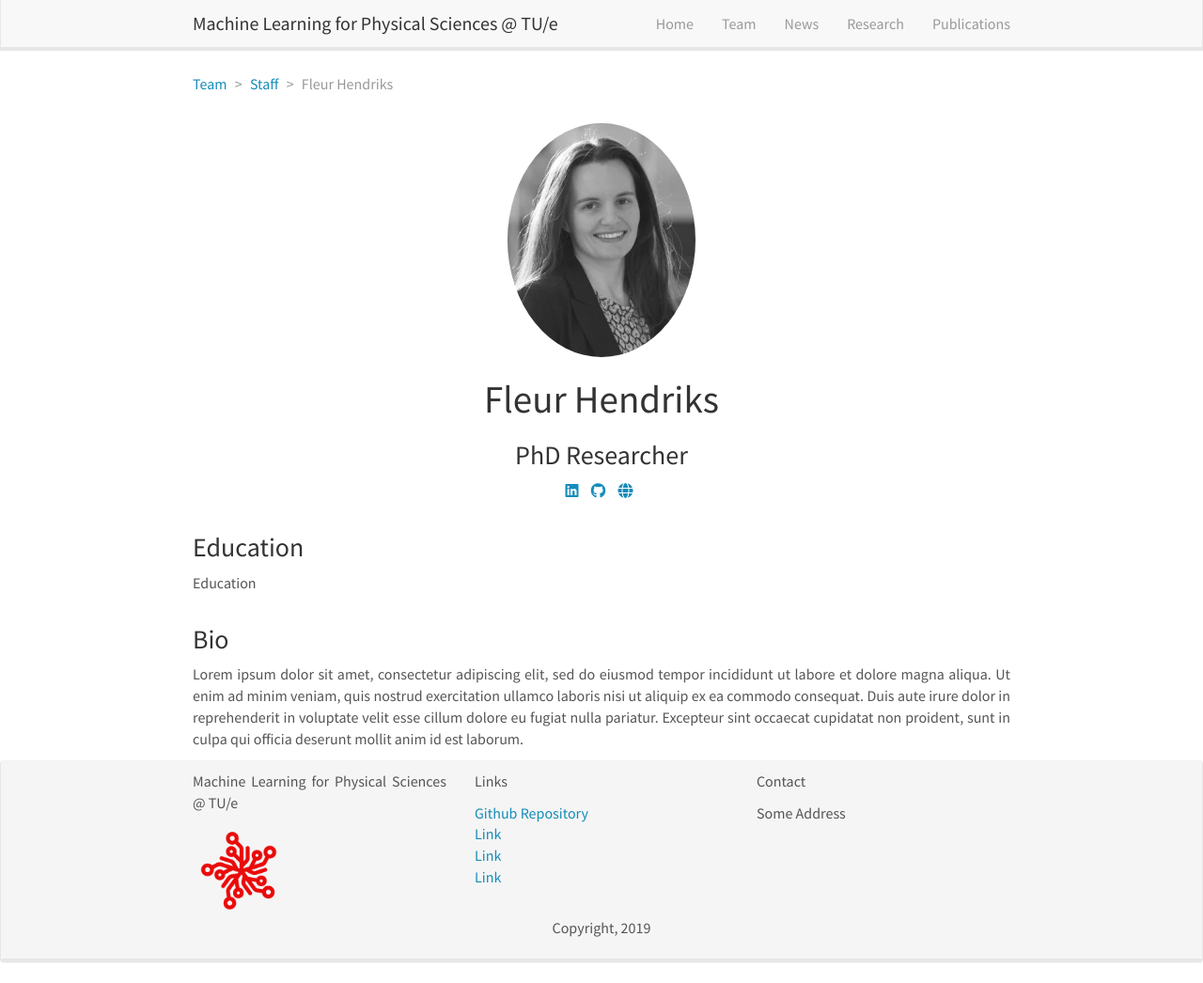
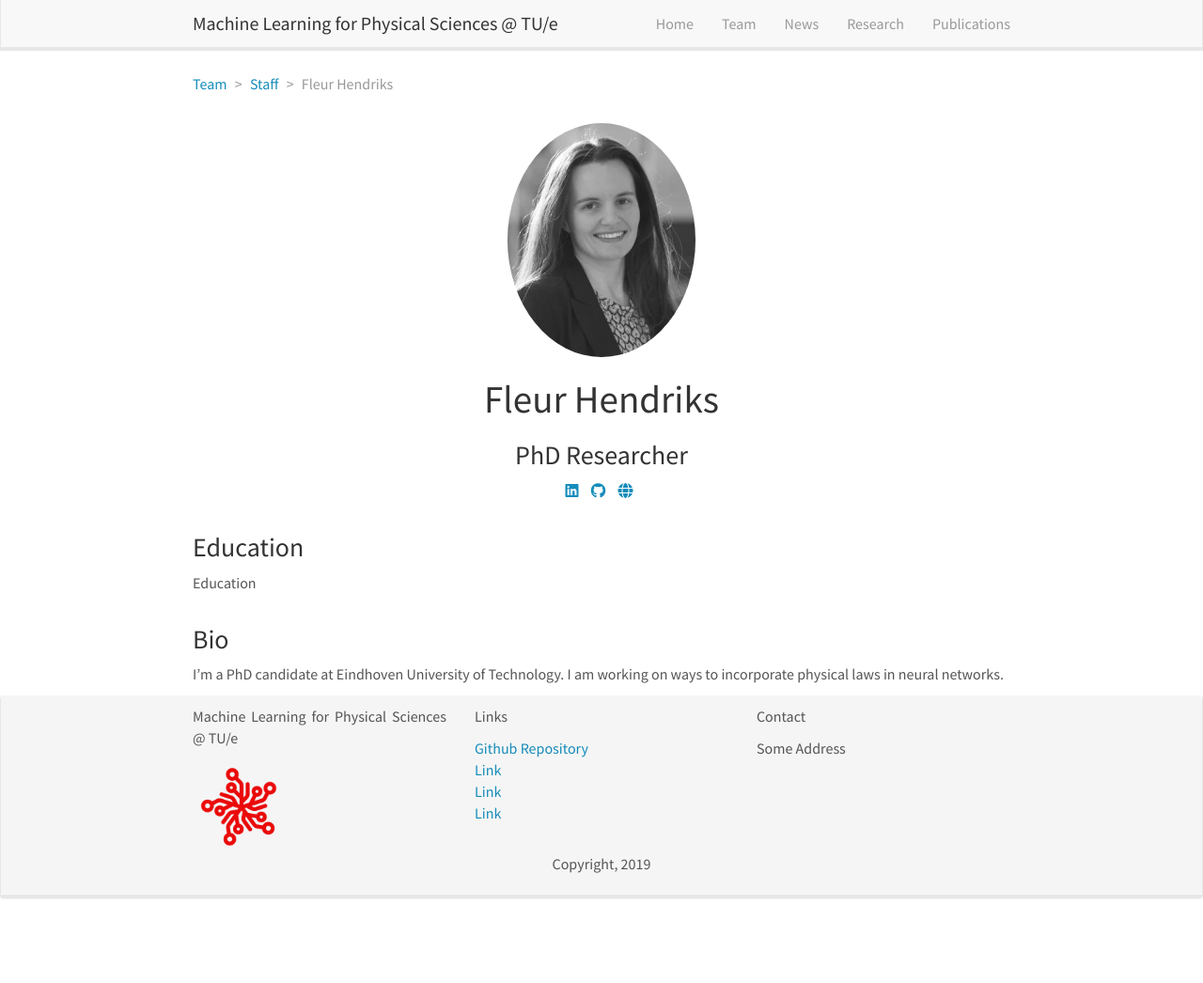
Before and after one commit to sciml-tue/sciml-tue.github.io, a Jekyll site: the page built from _pages/team/_posts/2022-10-01-fleur-hendriks.md, in a window 1280 px wide and 1046 px high. Shown: the whole window at 94% size. Built offline with Jekyll 4.4.1, drawn with Linux system fonts in a browser that asks for light colours; nearby versions of some CDN libraries.

Commit message:
Update 2022-10-01-fleur-hendriks.md

```diff
--- a/_pages/team/_posts/2022-10-01-fleur-hendriks.md
+++ b/_pages/team/_posts/2022-10-01-fleur-hendriks.md
@@ -15,4 +15,4 @@ education:
  - Education
 ---
 
-Lorem ipsum dolor sit amet, consectetur adipiscing elit, sed do eiusmod tempor incididunt ut labore et dolore magna aliqua. Ut enim ad minim veniam, quis nostrud exercitation ullamco laboris nisi ut aliquip ex ea commodo consequat. Duis aute irure dolor in reprehenderit in voluptate velit esse cillum dolore eu fugiat nulla pariatur. Excepteur sint occaecat cupidatat non proident, sunt in culpa qui officia deserunt mollit anim id est laborum.
+I'm a PhD candidate at Eindhoven University of Technology. I am working on ways to incorporate physical laws in neural networks.
```
Also changed, not shown: other parts of _pages/team/_posts/2022-10-01-fleur-hendriks.md (+1 -1 lines).
